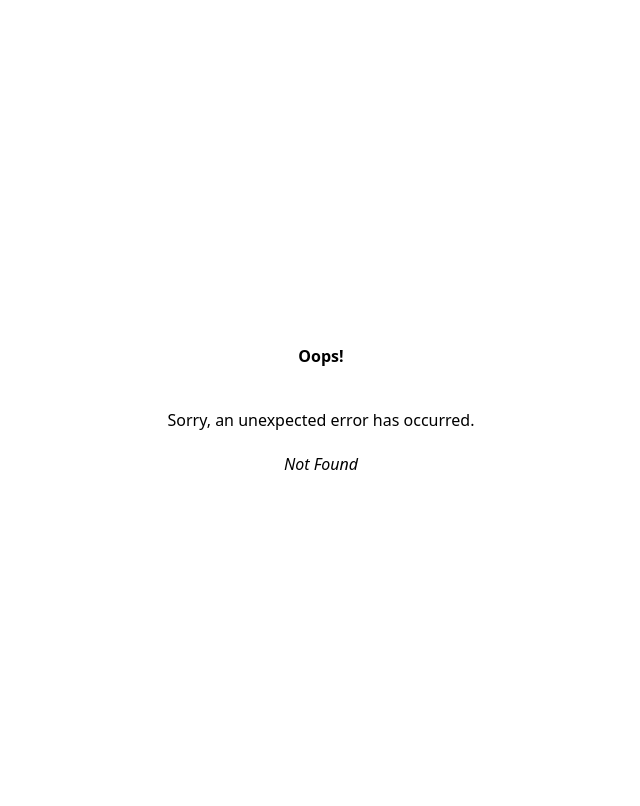
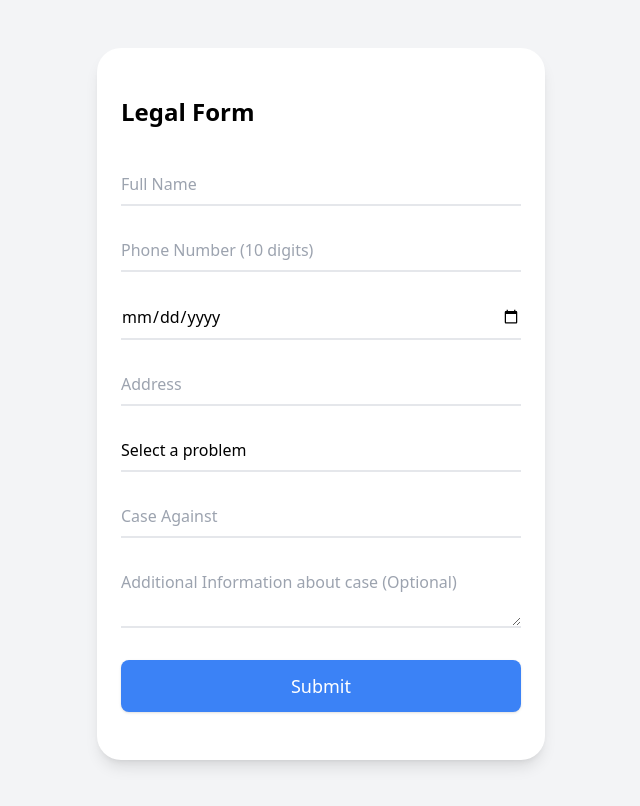
Before and after one commit to Sranjan0208/Simplilegal, a React (Vite) app in the folder client/: page /generator in a window 1280 px wide. Before the commit this address had no page. Shown: the whole page, without its empty margins (319-959 px from the left). Built offline with nearby package versions, Linux system fonts and the light colour scheme.

Commit message:
Added Form Component

```diff
--- a/client/src/App.jsx
+++ b/client/src/App.jsx
@@ -4,6 +4,7 @@ import ImgViewer from "./components/Img/ImgViewer";
 import FileUpload from "./components/PDF/FileUpload";
 import PDFViewer from "./components/PDF/PDFViewer";
 import Dashboard from "./pages/Dashboard";
+import Generator from "./pages/Generator";
 
 import Landing from "./pages/Landing";
 import Login from "./pages/Login";
@@ -52,6 +53,10 @@ const App = () => {
       path: "/view/:id",
       element: <ImgViewer />,
     },
+    {
+      path: "/generator",
+      element: <Generator />,
+    },
   ]);
 
   return <RouterProvider router={router} />;
--- a/client/src/components/Dashboard/Navbar.jsx
+++ b/client/src/components/Dashboard/Navbar.jsx
@@ -1,6 +1,7 @@
 import React, { useState } from "react";
 import { Transition } from "@headlessui/react";
 import { Navbar } from "@material-tailwind/react";
+import { Link } from "react-router-dom";
 
 function Nav() {
   const [isOpen, setIsOpen] = useState(false);
@@ -11,8 +12,17 @@ function Nav() {
           <div className="flex items-center justify-between h-16">
             <div className="flex items-center">
               <div className="flex-shrink-0">
-                <svg xmlns="http://www.w3.org/2000/svg" viewBox="0 0 24 24" fill="currentColor" class="w-6 h-6">
-                    <path fill-rule="evenodd" d="M12 2.25a.75.75 0 01.75.75v.756a49.106 49.106 0 019.152 1 .75.75 0 01-.152 1.485h-1.918l2.474 10.124a.75.75 0 01-.375.84A6.723 6.723 0 0118.75 18a6.723 6.723 0 01-3.181-.795.75.75 0 01-.375-.84l2.474-10.124H12.75v13.28c1.293.076 2.534.343 3.697.776a.75.75 0 01-.262 1.453h-8.37a.75.75 0 01-.262-1.453c1.162-.433 2.404-.7 3.697-.775V6.24H6.332l2.474 10.124a.75.75 0 01-.375.84A6.723 6.723 0 015.25 18a6.723 6.723 0 01-3.181-.795.75.75 0 01-.375-.84L4.168 6.241H2.25a.75.75 0 01-.152-1.485 49.105 49.105 0 019.152-1V3a.75.75 0 01.75-.75zm4.878 13.543l1.872-7.662 1.872 7.662h-3.744zm-9.756 0L5.25 8.131l-1.872 7.662h3.744z" clip-rule="evenodd" />
+                <svg
+                  xmlns="http://www.w3.org/2000/svg"
+                  viewBox="0 0 24 24"
+                  fill="currentColor"
+                  class="w-6 h-6"
+                >
+                  <path
+                    fill-rule="evenodd"
+                    d="M12 2.25a.75.75 0 01.75.75v.756a49.106 49.106 0 019.152 1 .75.75 0 01-.152 1.485h-1.918l2.474 10.124a.75.75 0 01-.375.84A6.723 6.723 0 0118.75 18a6.723 6.723 0 01-3.181-.795.75.75 0 01-.375-.84l2.474-10.124H12.75v13.28c1.293.076 2.534.343 3.697.776a.75.75 0 01-.262 1.453h-8.37a.75.75 0 01-.262-1.453c1.162-.433 2.404-.7 3.697-.775V6.24H6.332l2.474 10.124a.75.75 0 01-.375.84A6.723 6.723 0 015.25 18a6.723 6.723 0 01-3.181-.795.75.75 0 01-.375-.84L4.168 6.241H2.25a.75.75 0 01-.152-1.485 49.105 49.105 0 019.152-1V3a.75.75 0 01.75-.75zm4.878 13.543l1.872-7.662 1.872 7.662h-3.744zm-9.756 0L5.25 8.131l-1.872 7.662h3.744z"
+                    clip-rule="evenodd"
+                  />
                 </svg>
               </div>
               <div className="hidden md:block">
@@ -24,12 +34,12 @@ function Nav() {
                     Dashboard
                   </a>
 
-                  <a
-                    href="#"
+                  <Link
+                    to="/generator"
                     className="text-gray-300 hover:bg-gray-700 hover:text-white px-3 py-2 rounded-md text-sm font-medium"
                   >
                     Button1
-                  </a>
+                  </Link>
 
                   <a
                     href="#"
@@ -152,8 +162,6 @@ function Nav() {
           )}
         </Transition>
       </nav>
-
-
     </div>
   );
 }
--- /dev/null
+++ b/client/src/components/Generator/generatorForm.jsx
@@ -0,0 +1,245 @@
+import React, { useState } from "react";
+import axios from "axios";
+
+const Form = () => {
+  const [formData, setFormData] = useState({
+    name: "",
+    phoneNumber: "",
+    dob: "",
+    address: "",
+    problem: "",
+    caseAgainst: "",
+    additionalInfo: "",
+  });
+
+  const [errors, setErrors] = useState({
+    name: "",
+    phoneNumber: "",
+    dob: "",
+    address: "",
+    problem: "",
+    caseAgainst: "",
+  });
+
+  const handleChange = (e) => {
+    const { name, value } = e.target;
+    setFormData({
+      ...formData,
+      [name]: value,
+    });
+    setErrors({
+      ...errors,
+      [name]: "",
+    });
+  };
+
+  const handleSubmit = async (e) => {
+    e.preventDefault();
+
+    // Validate inputs
+    let valid = true;
+    const newErrors = { ...errors };
+
+    // Name validation
+    if (formData.name.trim() === "") {
+      newErrors.name = "Name is required";
+      valid = false;
+    }
+
+    // Phone number validation
+    const phoneNumberRegex = /^\d{10}$/;
+    if (!phoneNumberRegex.test(formData.phoneNumber)) {
+      newErrors.phoneNumber = "Please enter a valid phone number";
+      valid = false;
+    }
+
+    // Date of birth validation
+    if (formData.dob.trim() === "") {
+      newErrors.dob = "Date of birth is required";
+      valid = false;
+    }
+
+    // Address validation
+    if (formData.address.trim() === "") {
+      newErrors.address = "Address is required";
+      valid = false;
+    }
+
+    // Problem validation
+    if (formData.problem.trim() === "") {
+      newErrors.problem = "Problem is required";
+      valid = false;
+    }
+
+    // Case against validation
+    if (formData.caseAgainst.trim() === "") {
+      newErrors.caseAgainst = "Case Against is required";
+      valid = false;
+    }
+
+    if (valid) {
+      // Handle form submission (if valid)
+      console.log("Form submitted:", formData);
+      try {
+        const response = await axios.post(
+          "http://localhost:8000/form",
+          formData
+        );
+
+        if (response.data.success) {
+          console.log("Form submitted successfully!");
+        } else {
+          console.error(response.data.error);
+        }
+      } catch (error) {
+        console.error("Error:", error);
+      }
+    }
+
+    setErrors(newErrors);
+  };
+
+  return (
+    <div className="min-h-screen bg-gray-100 p-0 sm:p-12">
+      <div className="mx-auto max-w-md px-6 py-12 bg-white border-0 shadow-lg sm:rounded-3xl">
+        <h1 className="text-2xl font-bold mb-8">Legal Form</h1>
+        <form id="form" noValidate onSubmit={handleSubmit}>
+          <div className="relative z-0 w-full mb-5">
+            <input
+              type="text"
+              name="name"
+              placeholder="Full Name"
+              required
+              value={formData.name}
+              onChange={handleChange}
+              className={`pt-3 pb-2 block w-full px-0 mt-0 bg-transparent border-0 border-b-2 appearance-none focus:outline-none focus:ring-0 ${
+                errors.name ? "border-red-600" : "border-gray-200"
+              }`}
+            />
+            {errors.name && (
+              <span className="text-sm text-red-600">{errors.name}</span>
+            )}
+          </div>
+
+          <div className="relative z-0 w-full mb-5">
+            <input
+              type="tel"
+              name="phoneNumber"
+              placeholder="Phone Number (10 digits)"
+              required
+              value={formData.phoneNumber}
+              onChange={handleChange}
+              className={`pt-3 pb-2 block w-full px-0 mt-0 bg-transparent border-0 border-b-2 appearance-none focus:outline-none focus:ring-0 ${
+                errors.phoneNumber ? "border-red-600" : "border-gray-200"
+              }`}
+            />
+            {errors.phoneNumber && (
+              <span className="text-sm text-red-600">{errors.phoneNumber}</span>
+            )}
+          </div>
+
+          <div className="relative z-0 w-full mb-5">
+            <input
+              type="date"
+              name="dob"
+              placeholder="Date of Birth"
+              required
+              value={formData.dob}
+              onChange={handleChange}
+              className={`pt-3 pb-2 block w-full px-0 mt-0 bg-transparent border-0 border-b-2 appearance-none focus:outline-none focus:ring-0 ${
+                errors.dob ? "border-red-600" : "border-gray-200"
+              }`}
+            />
+            {errors.dob && (
+              <span className="text-sm text-red-600">{errors.dob}</span>
+            )}
+          </div>
+
+          <div className="relative z-0 w-full mb-5">
+            <input
+              type="text"
+              name="address"
+              placeholder="Address"
+              required
+              value={formData.address}
+              onChange={handleChange}
+              className={`pt-3 pb-2 block w-full px-0 mt-0 bg-transparent border-0 border-b-2 appearance-none focus:outline-none focus:ring-0 ${
+                errors.address ? "border-red-600" : "border-gray-200"
+              }`}
+            />
+            {errors.address && (
+              <span className="text-sm text-red-600">{errors.address}</span>
+            )}
+          </div>
+
+          <div className="relative z-0 w-full mb-5">
+            <select
+              name="problem"
+              value={formData.problem}
+              onChange={handleChange}
+              required
+              className={`pt-3 pb-2 pr-12 block w-full px-0 mt-0 bg-transparent border-0 border-b-2 appearance-none focus:outline-none focus:ring-0 ${
+                errors.problem ? "border-red-600" : "border-gray-200"
+              }`}
+            >
+              <option value="" disabled>
+                Select a problem
+              </option>
+              <option value="Land Disputes">Land Disputes</option>
+              <option value="Property Rights">Property Rights</option>
+              <option value="Labor Disputes">Labor Disputes</option>
+              <option value="Domestic Violence">Domestic Violence</option>
+              <option value="Marriage and Divorce">Marriage and Divorce</option>
+              <option value="Criminal Cases">Criminal Cases</option>
+              <option value="Family Disputes">Family Disputes</option>
+              <option value="Debt-Related Cases">Debt-Related Cases</option>
+              <option value="Social Welfare Schemes">
+                Social Welfare Schemes
+              </option>
+              <option value="Property Eviction">Property Eviction</option>
+            </select>
+            {errors.problem && (
+              <span className="text-sm text-red-600">{errors.problem}</span>
+            )}
+          </div>
+
+          <div className="relative z-0 w-full mb-5">
+            <input
+              type="text"
+              name="caseAgainst"
+              placeholder="Case Against"
+              required
+              value={formData.caseAgainst}
+              onChange={handleChange}
+              className={`pt-3 pb-2 block w-full px-0 mt-0 bg-transparent border-0 border-b-2 appearance-none focus:outline-none focus:ring-0 ${
+                errors.caseAgainst ? "border-red-600" : "border-gray-200"
+              }`}
+            />
+            {errors.caseAgainst && (
+              <span className="text-sm text-red-600">{errors.caseAgainst}</span>
+            )}
+          </div>
+
+          <div className="relative z-0 w-full mb-5">
+            <textarea
+              name="additionalInfo"
+              placeholder="Additional Information about case (Optional)"
+              value={formData.additionalInfo}
+              onChange={handleChange}
+              className="pt-3 pb-2 block w-full px-0 mt-0 bg-transparent border-0 border-b-2 appearance-none focus:outline-none focus:ring-0 border-gray-200"
+            />
+          </div>
+
+          <button
+            type="submit"
+            className="w-full px-6 py-3 mt-3 text-lg text-white transition-all duration-150 ease-linear rounded-lg shadow outline-none bg-blue-500 hover:bg-blue-600 hover:shadow-lg focus:outline-none"
+          >
+            Submit
+          </button>
+        </form>
+      </div>
+    </div>
+  );
+};
+
+export default Form;
--- a/client/src/components/Img/ImgViewer.jsx
+++ b/client/src/components/Img/ImgViewer.jsx
@@ -1,6 +1,6 @@
 import React from "react";
 
-const ImgViewer = ({ imageUrl }) => {
+const ImgViewer = (imageUrl) => {
   return (
     <div style={{ width: "600px" }}>
       <img
--- /dev/null
+++ b/client/src/pages/Generator.jsx
@@ -0,0 +1,12 @@
+import React from "react";
+import Form from "../components/Generator/generatorForm";
+
+const Generator = () => {
+  return (
+    <div>
+      <Form />
+    </div>
+  );
+};
+
+export default Generator;
```
Also changed, not shown: 2 other files (tests, documents, lock files or other folders).
